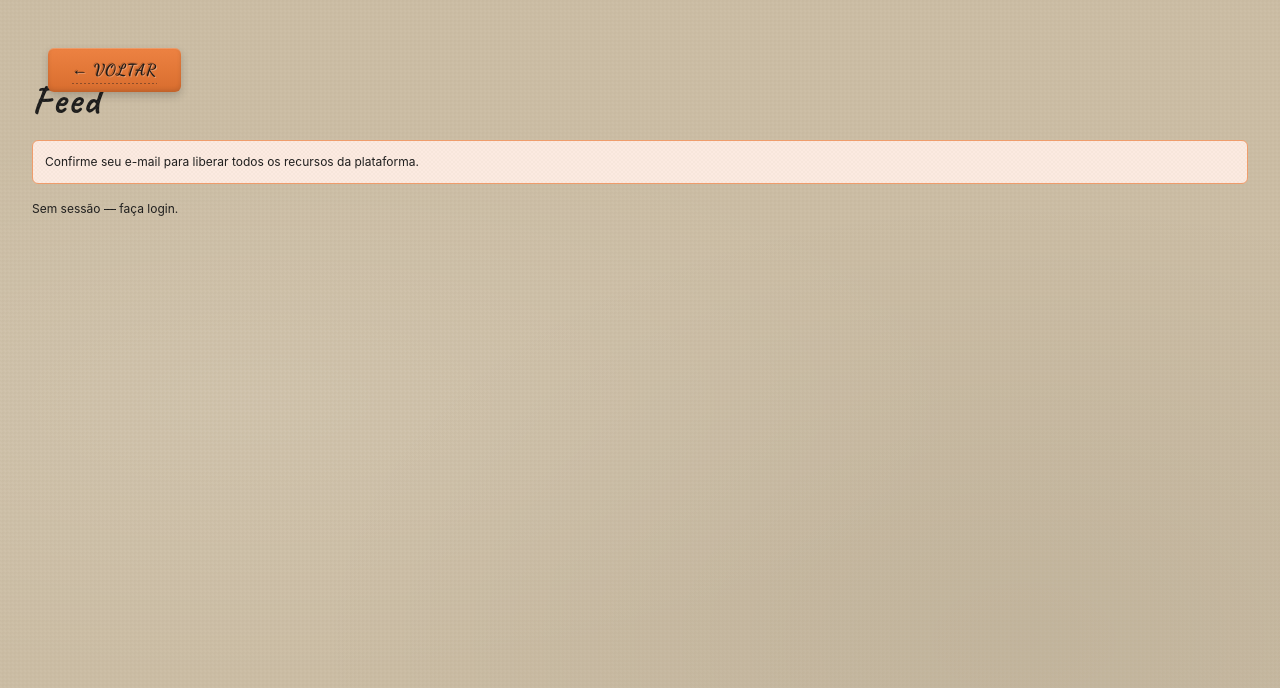
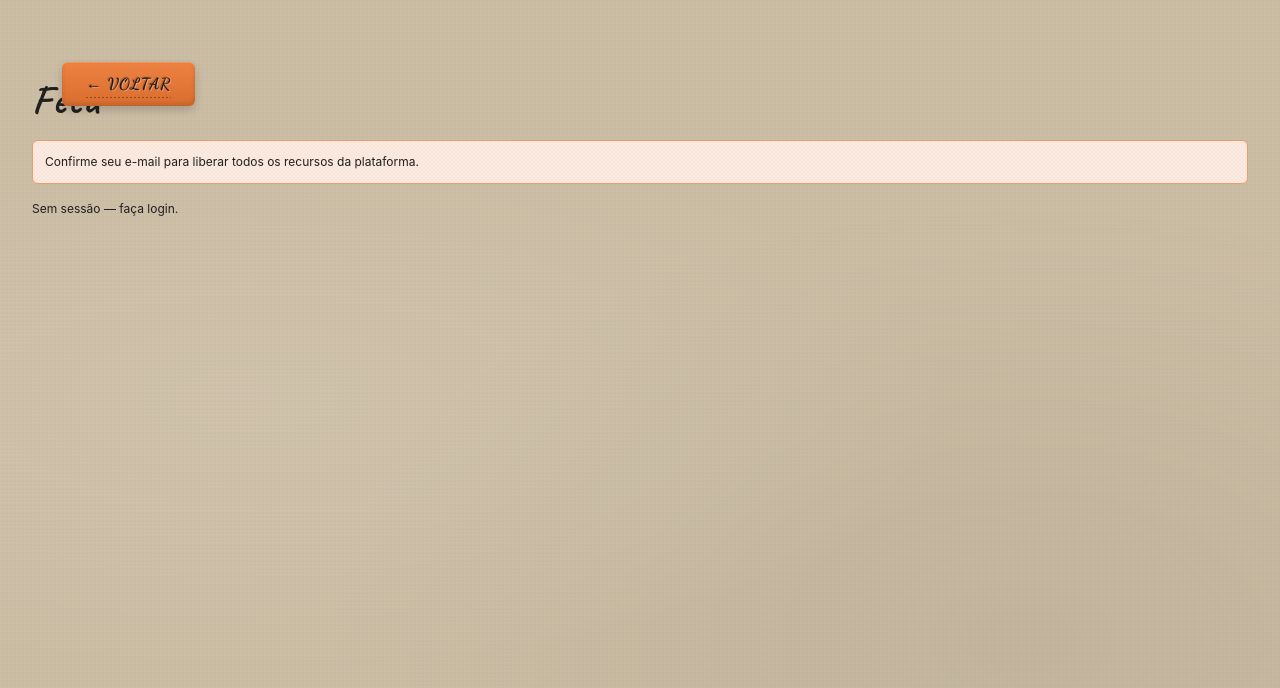
Before and after one commit to pikulitomarkin/clubedaesquerda, a Next.js app in the folder apps/web/: page /feed in a window 1280 px wide. Shown: the top 688 px of the page. Built offline with nearby package versions, Linux system fonts and the light colour scheme; no server answers.

Commit message:
style(voltar): posicionar botão Voltar a 30px do topo e da esquerda
Mesmo padrão de distância da borda já usado no logo da home.

```diff
--- a/apps/web/src/components/BotaoVoltar.tsx
+++ b/apps/web/src/components/BotaoVoltar.tsx
@@ -19,7 +19,7 @@ export function BotaoVoltar({ href }: { href?: string }) {
       variant="secondary"
       threadColor="black"
       onClick={() => (href ? router.push(href) : router.back())}
-      className="fixed top-4 left-4 z-40"
+      className="fixed top-[30px] left-[30px] z-40"
     >
       ← Voltar
     </EmbroideryButton>
```
